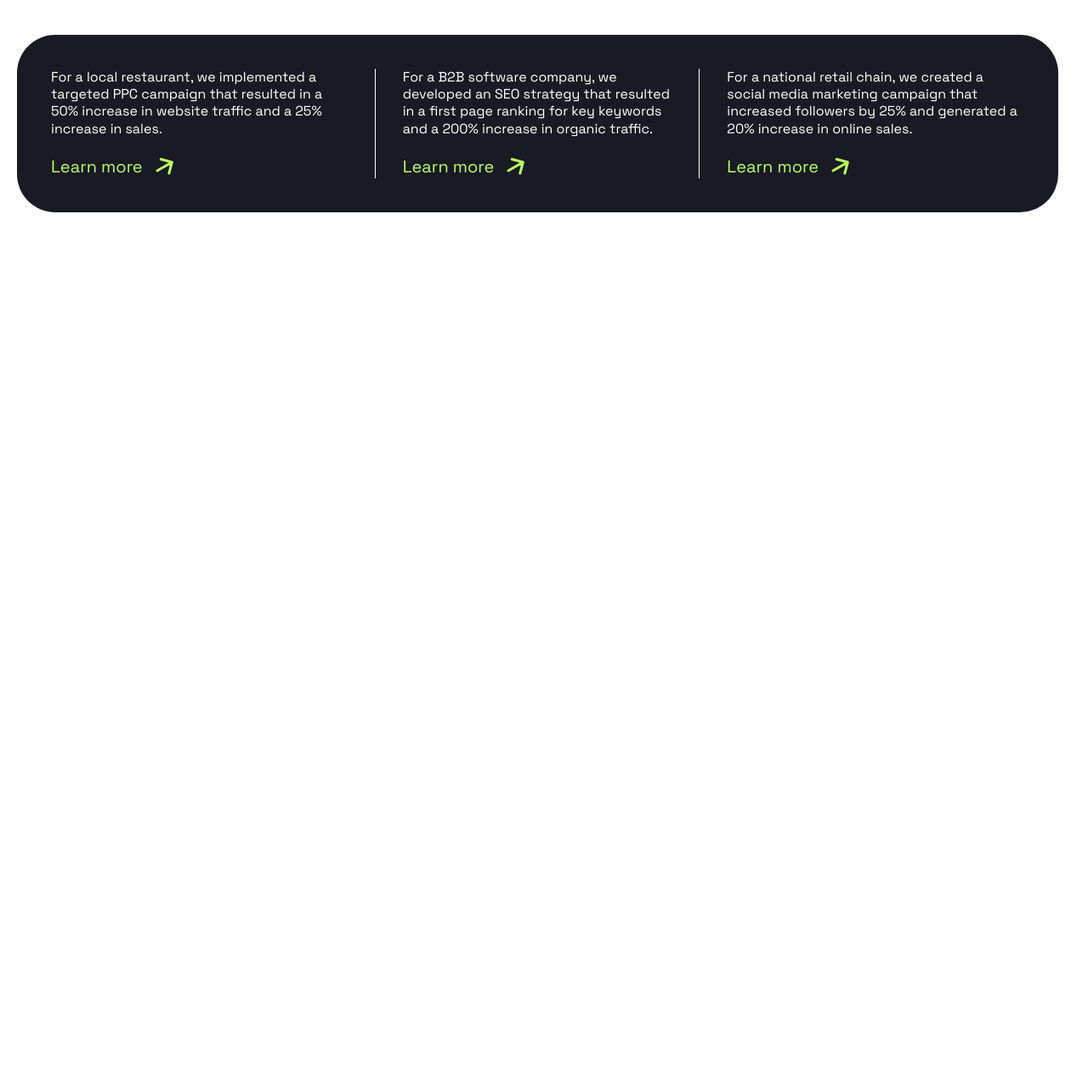
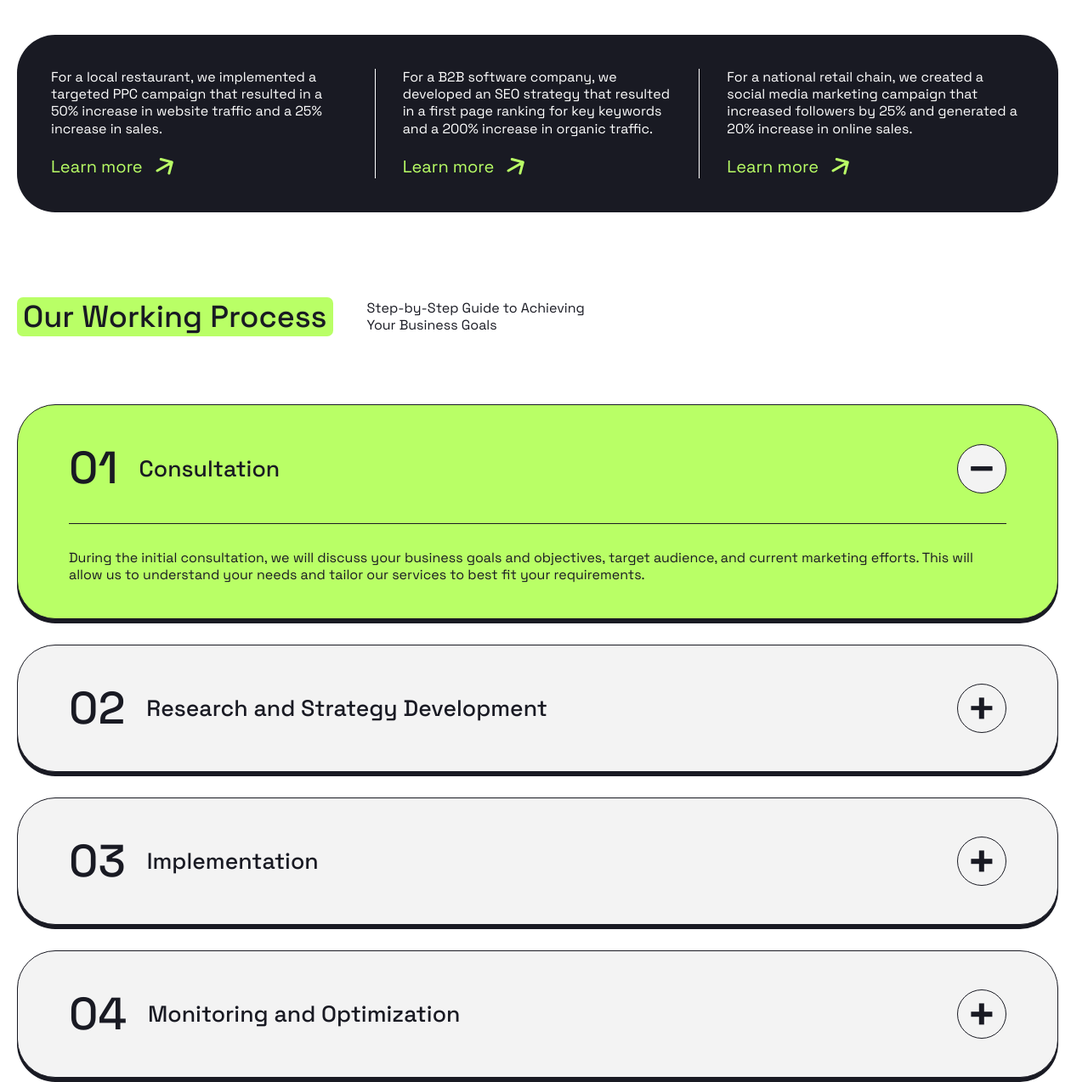
Before and after one commit to saburzham/positivus, a website: page index.html in a window 1280 px wide. Shown: the part 2597-3871 px from the top of the page at 85% size. Before the commit the page ends 2897 px from the top, so only its background shows below. Drawn offline with Linux system fonts and the light colour scheme.

Commit message:
feat: process block

```diff
--- a/index.html
+++ b/index.html
@@ -508,6 +508,134 @@
           </div>
         </div>
       </section>
+
+      <section class="section container">
+        <header class="section__header">
+          <h2 class="section__title puddle-bg">Our Working Process</h2>
+          <div class="section__description">
+            <p>
+              Step-by-Step Guide to Achieving<br />
+              Your Business Goals
+            </p>
+          </div>
+        </header>
+        <div class="section__body">
+          <div class="process">
+            <ol class="process__list">
+              <li class="process__item">
+                <details class="process__accordion" open>
+                  <summary class="process__accordion-header">
+                    <h3 class="process__accordion-title">Consultation</h3>
+                    <span class="process__accordion-indicator"></span>
+                  </summary>
+                  <div class="process__accordion-body">
+                    <p>
+                      During the initial consultation, we will discuss your
+                      business goals and objectives, target audience, and
+                      current marketing efforts. This will allow us to
+                      understand your needs and tailor our services to best fit
+                      your requirements.
+                    </p>
+                  </div>
+                </details>
+              </li>
+              <li class="process__item">
+                <details class="process__accordion">
+                  <summary class="process__accordion-header">
+                    <h3 class="process__accordion-title">
+                      Research and Strategy Development
+                    </h3>
+                    <span class="process__accordion-indicator"></span>
+                  </summary>
+                  <div class="process__accordion-body">
+                    <p>
+                      During the initial consultation, we will discuss your
+                      business goals and objectives, target audience, and
+                      current marketing efforts. This will allow us to
+                      understand your needs and tailor our services to best fit
+                      your requirements.
+                    </p>
+                  </div>
+                </details>
+              </li>
+              <li class="process__item">
+                <details class="process__accordion">
+                  <summary class="process__accordion-header">
+                    <h3 class="process__accordion-title">Implementation</h3>
+                    <span class="process__accordion-indicator"></span>
+                  </summary>
+                  <div class="process__accordion-body">
+                    <p>
+                      During the initial consultation, we will discuss your
+                      business goals and objectives, target audience, and
+                      current marketing efforts. This will allow us to
+                      understand your needs and tailor our services to best fit
+                      your requirements.
+                    </p>
+                  </div>
+                </details>
+              </li>
+              <li class="process__item">
+                <details class="process__accordion">
+                  <summary class="process__accordion-header">
+                    <h3 class="process__accordion-title">
+                      Monitoring and Optimization
+                    </h3>
+                    <span class="process__accordion-indicator"></span>
+                  </summary>
+                  <div class="process__accordion-body">
+                    <p>
+                      During the initial consultation, we will discuss your
+                      business goals and objectives, target audience, and
+                      current marketing efforts. This will allow us to
+                      understand your needs and tailor our services to best fit
+                      your requirements.
+                    </p>
+                  </div>
+                </details>
+              </li>
+              <li class="process__item">
+                <details class="process__accordion">
+                  <summary class="process__accordion-header">
+                    <h3 class="process__accordion-title">
+                      Reporting and Communication
+                    </h3>
+                    <span class="process__accordion-indicator"></span>
+                  </summary>
+                  <div class="process__accordion-body">
+                    <p>
+                      During the initial consultation, we will discuss your
+                      business goals and objectives, target audience, and
+                      current marketing efforts. This will allow us to
+                      understand your needs and tailor our services to best fit
+                      your requirements.
+                    </p>
+                  </div>
+                </details>
+              </li>
+              <li class="process__item">
+                <details class="process__accordion">
+                  <summary class="process__accordion-header">
+                    <h3 class="process__accordion-title">
+                      Continual Improvement
+                    </h3>
+                    <span class="process__accordion-indicator"></span>
+                  </summary>
+                  <div class="process__accordion-body">
+                    <p>
+                      During the initial consultation, we will discuss your
+                      business goals and objectives, target audience, and
+                      current marketing efforts. This will allow us to
+                      understand your needs and tailor our services to best fit
+                      your requirements.
+                    </p>
+                  </div>
+                </details>
+              </li>
+            </ol>
+          </div>
+        </div>
+      </section>
     </main>
 
     <dialog class="mobile-overlay visible-mobile" id="mobileOverlay">
--- /dev/null
+++ b/styles/blocks/_process.scss
@@ -0,0 +1,118 @@
+.process {
+  &__list {
+    display: flex;
+    flex-direction: column;
+    row-gap: 30px;
+    counter-reset: custom-counter;
+    list-style: none;
+
+    @include mobile {
+      row-gap: 20px;
+    }
+  }
+
+  &__item {
+    --counterContent: counter(custom-counter);
+
+    counter-increment: custom-counter;
+
+    &:nth-child(-n + 9) {
+      --counterContent: '0' counter(custom-counter);
+    }
+  }
+
+  &__accordion {
+    --indicatorVerticalRotate: 90deg;
+
+    padding: 40px 60px;
+    background-color: var(--color-gray);
+    border: var(--border);
+    border-radius: var(--border-radius-large);
+    box-shadow: var(--shadow);
+    transition-duration: var(--transition-duration);
+
+    @include hover {
+      background-color: var(--color-accent);
+    }
+
+    @include mobile {
+      padding: 30px;
+    }
+
+    &[open] {
+      --indicatorVerticalRotate: 0deg;
+
+      background-color: var(--color-accent);
+    }
+
+    &-header {
+      display: flex;
+      justify-content: space-between;
+      align-items: center;
+      column-gap: 50px;
+      cursor: pointer;
+      user-select: none;
+
+      @include mobile {
+        column-gap: 28px;
+      }
+    }
+
+    &-title {
+      @include fluid-text(30, 18);
+
+      display: flex;
+      align-items: center;
+      column-gap: 25px;
+
+      @include mobile {
+        column-gap: 33px;
+      }
+
+      &::before {
+        content: var(--counterContent);
+        font-size: 2em;
+
+        @include mobile {
+          font-size: 30px;
+        }
+      }
+    }
+
+    &-indicator {
+      @include flex-center;
+      @include square(58px);
+
+      flex-shrink: 0;
+      position: relative;
+      background-color: var(--color-gray);
+      border: var(--border);
+      border-radius: 50%;
+
+      @include mobile {
+        width: 30px;
+      }
+
+      &::before,
+      &::after {
+        @include abs-center;
+
+        content: '';
+        width: 45%;
+        height: 10%;
+        background-color: var(--color-dark);
+      }
+
+      &::after {
+        rotate: var(--indicatorVerticalRotate);
+        transition-duration: var(--transition-duration);
+      }
+    }
+
+    &-body {
+      margin-top: 30px;
+      padding-top: 30px;
+      border-top: var(--border);
+    }
+  }
+}
--- a/styles/main.scss
+++ b/styles/main.scss
@@ -6,4 +6,4 @@
   "./components/service-card", "./components/banner";
 
 @import "./blocks/header", "./blocks/section", "./blocks/hero",
-  "./blocks/studies";
+  "./blocks/studies", "./blocks/process";
```
Also changed, not shown: dist/main.css, 1 other file.
